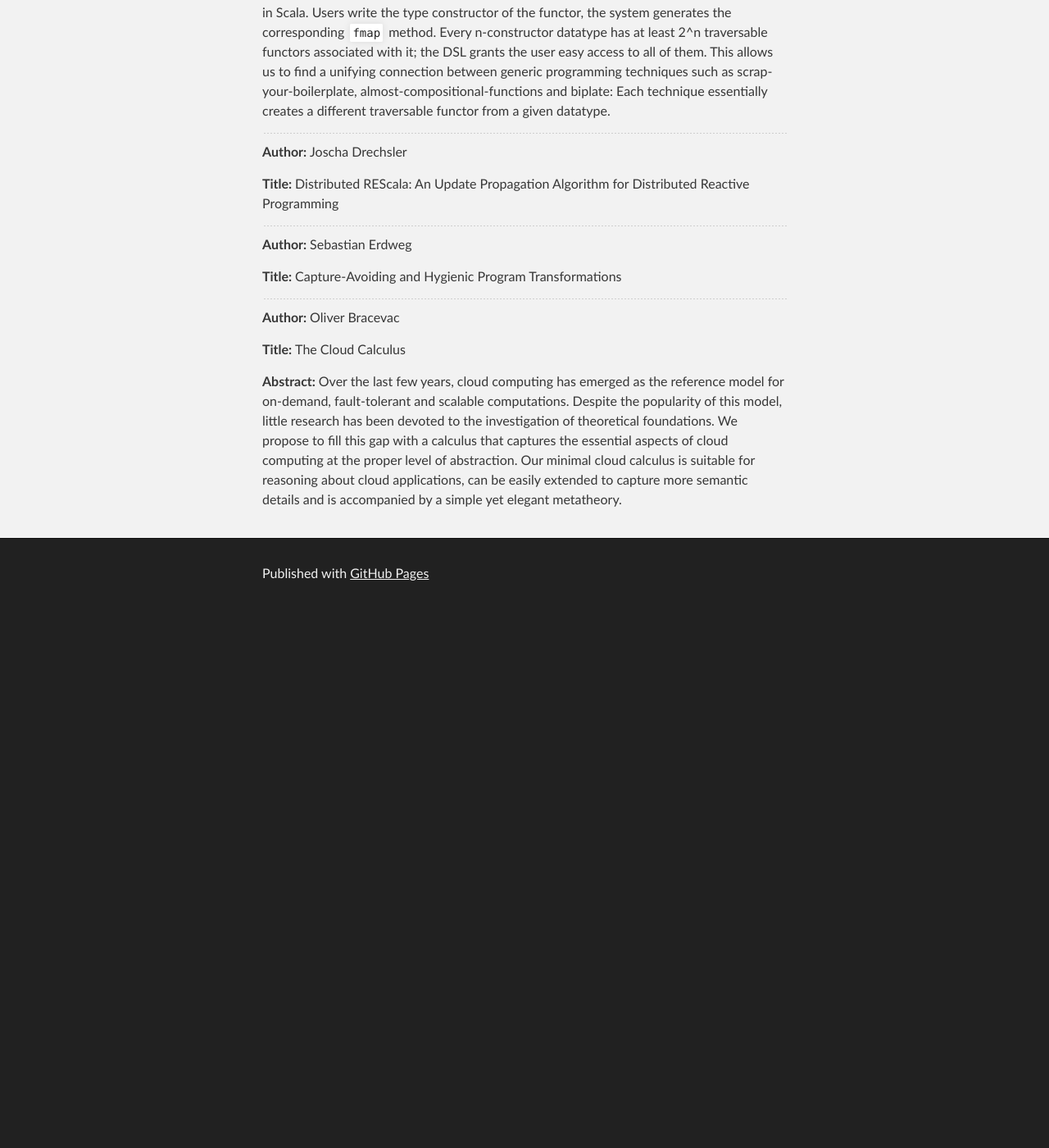
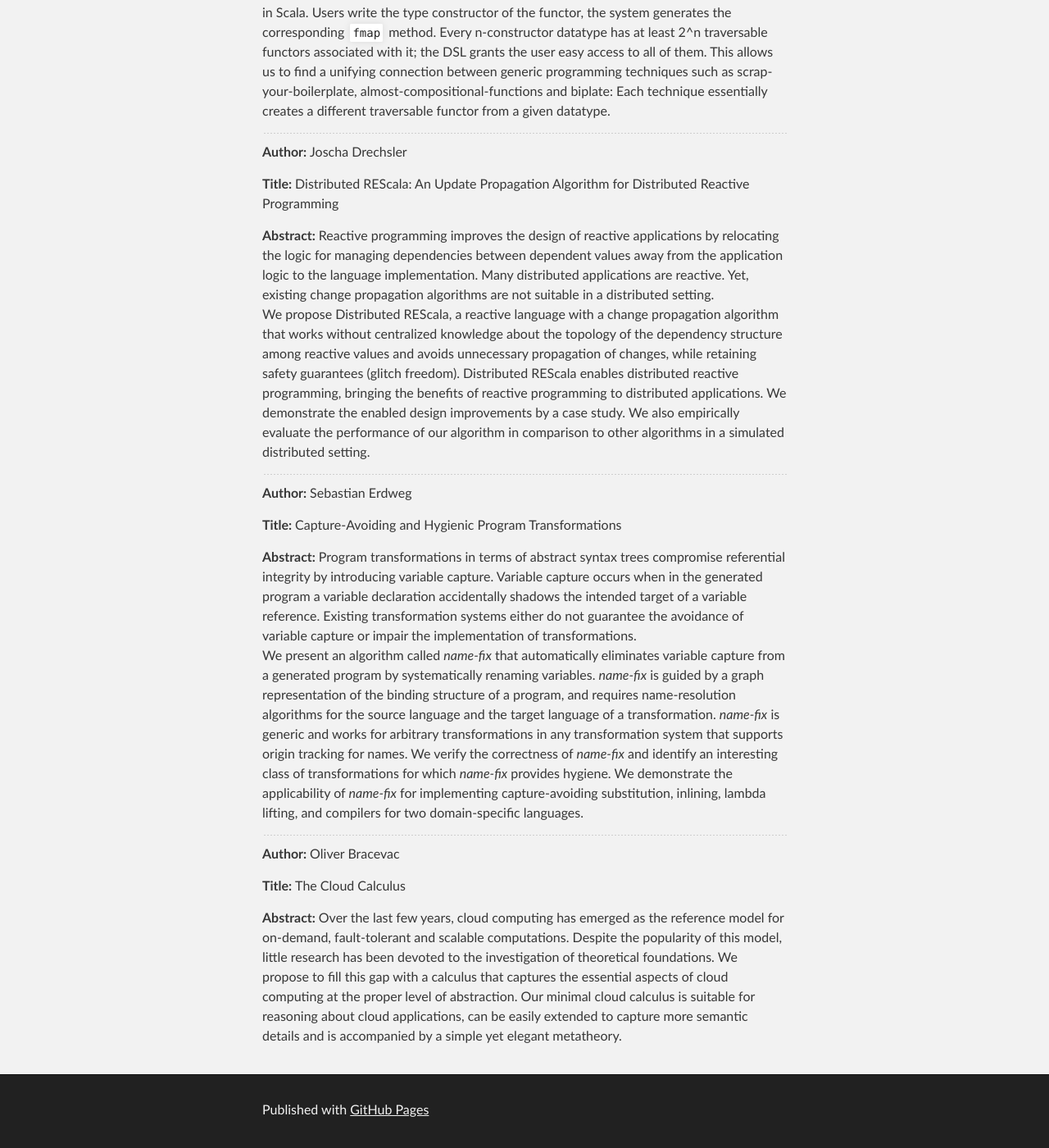
Before and after one commit to ps-mr/hesspl-2014, a Jekyll site: the page built from abstracts.md, in a window 1280 px wide and 1400 px high, scrolled down 724 px. Shown: the whole window at 82% size. Built offline with Jekyll 4.4.1, drawn with Linux system fonts in a browser that asks for light colours; before the commit the page ends 1470 px from its top, so only the background shows below that.

Commit message:
Add missing abstracts from papers

```diff
--- a/abstracts.md
+++ b/abstracts.md
@@ -52,6 +52,8 @@ Joscha Drechsler
 Distributed REScala: An Update Propagation Algorithm for Distributed Reactive Programming
 
 {: .abstract}
+Reactive programming improves the design of reactive applications by relocating the logic for managing dependencies between dependent values away from the application logic to the language implementation. Many distributed applications are reactive. Yet, existing change propagation algorithms are not suitable in a distributed setting.
+We propose Distributed REScala, a reactive language with a change propagation algorithm that works without centralized knowledge about the topology of the dependency structure among reactive values and avoids unnecessary propagation of changes, while retaining safety guarantees (glitch freedom). Distributed REScala enables distributed reactive programming, bringing the benefits of reactive programming to distributed applications. We demonstrate the enabled design improvements by a case study. We also empirically evaluate the performance of our algorithm in comparison to other algorithms in a simulated distributed setting.
 
 --------
 
@@ -62,6 +64,8 @@ Sebastian Erdweg
 Capture-Avoiding and Hygienic Program Transformations
 
 {: .abstract}
+Program transformations in terms of abstract syntax trees compromise referential integrity by introducing variable capture. Variable capture occurs when in the generated program a variable declaration accidentally shadows the intended target of a variable reference. Existing transformation systems either do not guarantee the avoidance of variable capture or impair the implementation of transformations.
+We present an algorithm called *name-fix* that automatically eliminates variable capture from a generated program by systematically renaming variables. *name-fix* is guided by a graph representation of the binding structure of a program, and requires name-resolution algorithms for the source language and the target language of a transformation. *name-fix* is generic and works for arbitrary transformations in any transformation system that supports origin tracking for names. We verify the correctness of *name-fix* and identify an interesting class of transformations for which *name-fix* provides hygiene. We demonstrate the applicability of *name-fix* for implementing capture-avoiding substitution, inlining, lambda lifting, and compilers for two domain-specific languages.
 
 --------
 
```
